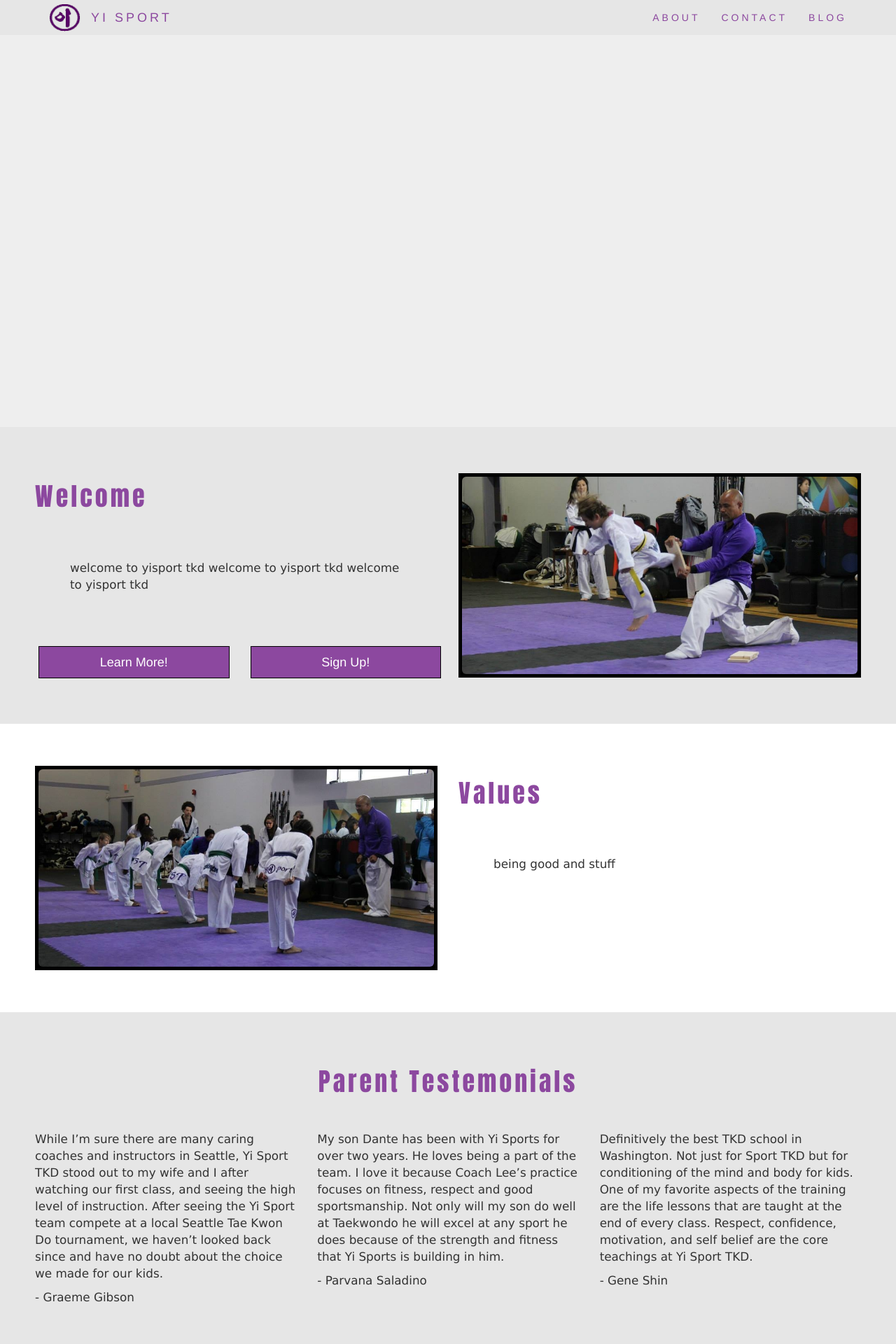
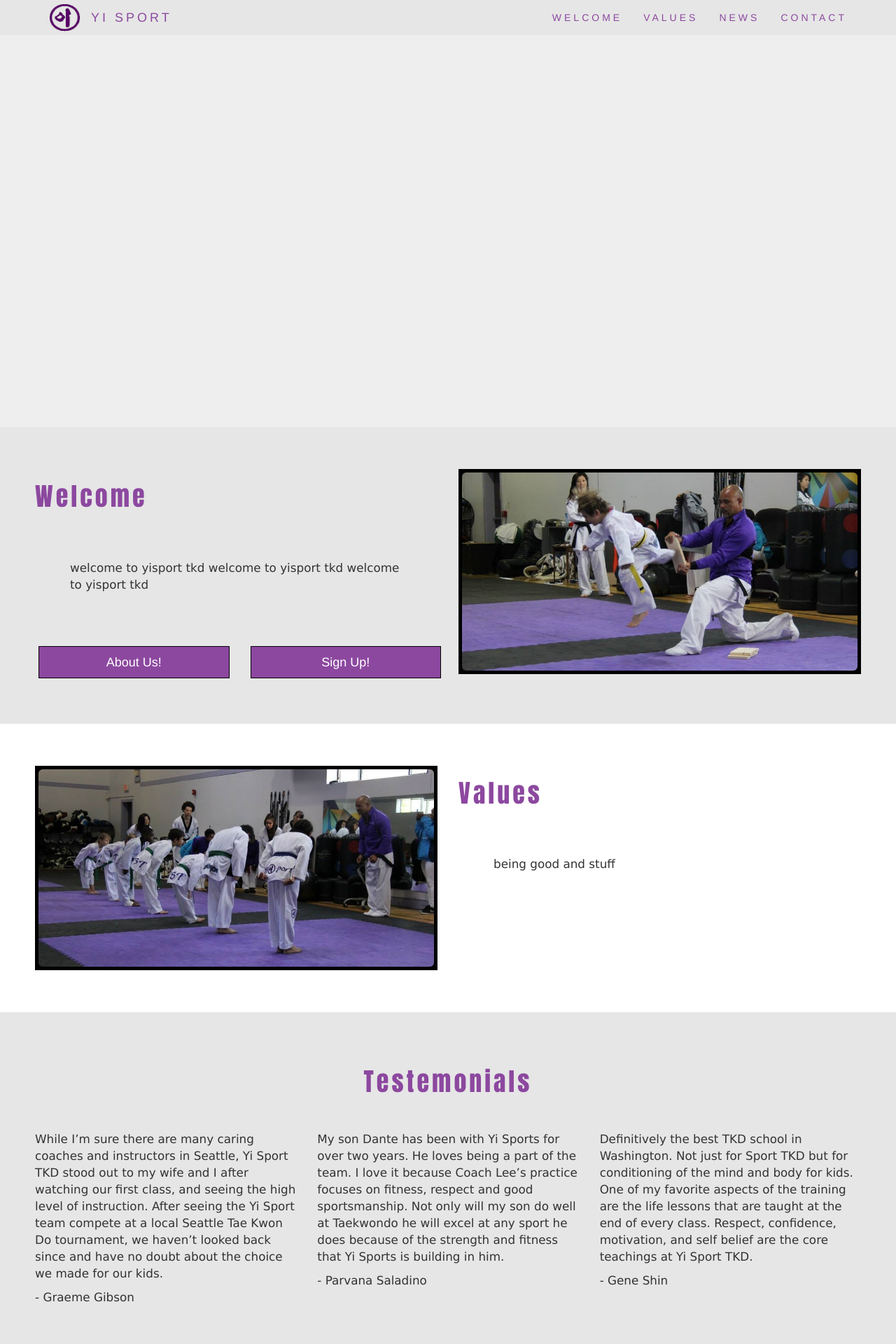
Before and after one commit to calinwolf08/YiSport, a Flask app: page / in a window 1280 px wide. Shown: the top 1920 px of the page at 70% size. Run offline with Flask 2, Linux system fonts and the light colour scheme; data that the repository does not hold is empty; some libraries are stand-ins or nearby versions.

Commit message:
reorganized layout - moved contact back to index page

```diff
--- a/app/templates/base.html
+++ b/app/templates/base.html
@@ -50,13 +50,16 @@
         <div style="white-space: nowrap;">
           <ul id="myNavbar" class="nav navbar-nav navbar-right">
             <li>
-              <a id="aboutNav" onclick="followLink('about')" >ABOUT</a>
+              <a class="smoothScroll" id="aboutNav" href="/#welcome">WELCOME</a>
             </li>
             <li>
-              <a id="contactNav" onclick="followLink('contact')">CONTACT</a>
+              <a class="smoothScroll" id="valueNav" href="/#values">VALUES</a>
             </li>
             <li>
-              <a id="blogNav" onclick="followLink('blog')">BLOG</a>
+              <a class="smoothScroll" id="newsNav" href="/#news">NEWS</a>
+            </li>
+            <li>
+              <a class="smoothScroll" id="contactNav" href="/#contact">CONTACT</a>
             </li>
           </ul>
         </div>
--- a/app/templates/index.html
+++ b/app/templates/index.html
@@ -11,25 +11,29 @@
     </div>
 
     <div custom-layout>
-      <div>
+      <div ID="welcome">
         {% include 'index/welcome.html' %}
       </div>
 
-      <div>
+      <div id="values">
         {% include 'index/values.html' %}
       </div>
 
-      <div>
+      <div id="testemonials">
         {% include 'index/testemonials.html' %}
       </div>
 
-      <div>
+      <div id="news">
         {% include 'index/news.html' %}
       </div>
 
-      <div id="signUp">
+      <div id="contact">
         {% include 'index/program.html' %}
       </div>
+    </div>
+
+    <div>
+      {% include 'index/map.html' %}
     </div>
   </div>
 
--- a/app/templates/index/news.html
+++ b/app/templates/index/news.html
@@ -1,4 +1,4 @@
-<div class="row" style="display:flex;">
+<div class="row">
   <div class="col-sm-6 img-rounded">
     <h1>News</h1>
     <div
@@ -9,8 +9,8 @@
       <p ng-bind="newsText"></p>
     </div>
   </div>
-  <div class="col-sm-6" style="align-items: stretch;display: flex;">
-    <div style="align-self:center"
+  <div class="col-sm-6">
+    <div
       {% if g.user.is_authenticated %}
         edit-field tag="image" title="news" model="newsImg"
       {% endif %}
--- a/app/templates/index/program.html
+++ b/app/templates/index/program.html
@@ -2,9 +2,9 @@
   <div class="row">
 
   </div>
-  <div class="row" style="display:flex;">
-    <div class="col-sm-6" style="align-items: stretch;display: flex;">
-      <div style="align-self:center"
+  <div class="row">
+    <div class="col-sm-5">
+      <div
         {% if g.user.is_authenticated %}
           edit-field tag="image" title="program" model="programImg"
         {% endif %}
@@ -13,17 +13,20 @@
              class="my-img img-rounded img-responsive"/>
       </div>
     </div>
-    <div class="col-sm-6 img-rounded">
+    <div class="col-sm-7 img-rounded">
       <h1>Sign Up Today!</h1>
+      <div class="col-sm-6">
+        </br>
+        <h3><span class="glyphicon glyphicon-map-marker"></span> 616 8th Ave S, Seattle, WA 98104</h3>
+        <h3><span class="glyphicon glyphicon-phone"></span> (206) 850-9449</h3>
+        <h3><span class="glyphicon glyphicon-envelope"></span> abukhalil7@netscape.net</h3>
+      </div>
       <div
         {% if g.user.is_authenticated %}
           edit-field tag="text" title="program" model="programText"
         {% endif %}
-        class="container-fluid">
+        class="container-fluid col-sm-6">
         <p ng-bind="programText"></p>
-        <div class="row container-fluid" style="padding-right: 25%; padding-left: 25%">
-          <a class="btn btn-primary btn-lg btn-block" href="{{ url_for('contact') }}">Contact Us!</a>
-        </div>
       </div>
     </div>
   </div>
--- a/app/templates/index/testemonials.html
+++ b/app/templates/index/testemonials.html
@@ -1,4 +1,4 @@
-<h1 align="center">Parent Testemonials</h1>
+<h1 align="center">Testemonials</h1>
 <div class="row" style="margin-top: 50px">
   <div
     {% if g.user.is_authenticated %}
--- a/app/templates/index/values.html
+++ b/app/templates/index/values.html
@@ -1,6 +1,6 @@
-<div class="row" style="display:flex;">
-  <div class="col-sm-6" style="align-items: stretch;display: flex;">
-      <div style="align-self:center"
+<div class="row">
+  <div class="col-sm-6">
+      <div
         {% if g.user.is_authenticated %}
           edit-field tag="image" title="values" model="valuesImg"
         {% endif %}
--- a/app/templates/index/welcome.html
+++ b/app/templates/index/welcome.html
@@ -1,4 +1,4 @@
-<div class="row" style="display:flex;">
+<div class="row">
   <div class="col-sm-6">
     <h1>Welcome</h1>
     <div
@@ -10,15 +10,15 @@
     </div>
     <div class="row">
       <div class="col-sm-6">
-        <a class="myBtn btn btn-primary btn-lg btn-block" href="{{ url_for('about') }}">Learn More!</a>
+        <a class="myBtn btn btn-primary btn-lg btn-block" href="{{ url_for('about') }}">About Us!</a>
       </div>
       <div class="col-sm-6">
-        <a class="myBtn btn btn-primary btn-lg btn-block smoothScroll" href="#signUp">Sign Up!</a>
+        <a class="myBtn btn btn-primary btn-lg btn-block smoothScroll" href="#contact">Sign Up!</a>
       </div>
     </div>
   </div>
-  <div class="col-sm-6" style="align-items: stretch;display: flex;">
-    <div style="align-self:center"
+  <div class="col-sm-6">
+    <div
       {% if g.user.is_authenticated %}
         edit-field tag="image" title="welcome" model="welcomeImg"
       {% endif %}
```
Also changed, not shown: app/templates/contact.html (deleted, +0 -25 lines), app/templates/index/map.html (renamed from app/templates/contact/map.html).
